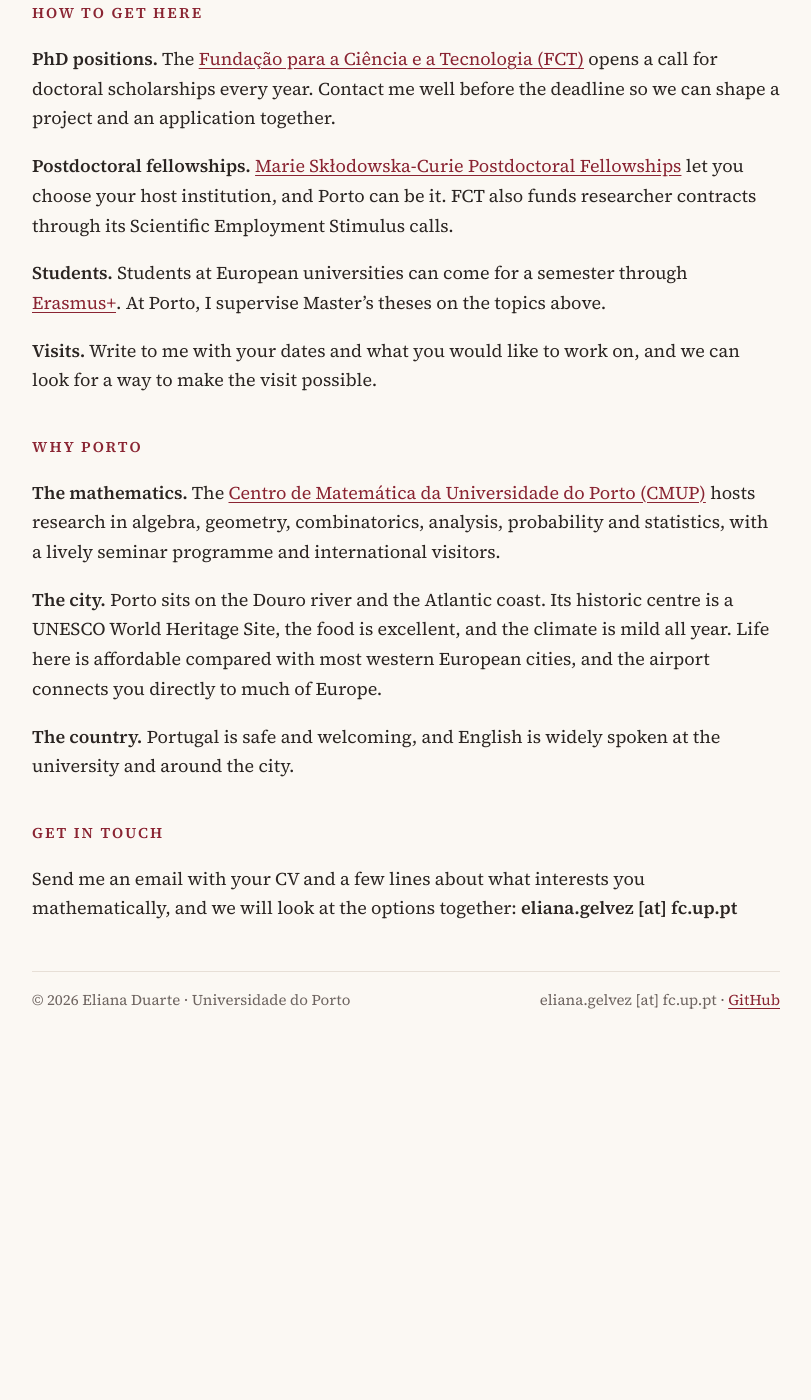
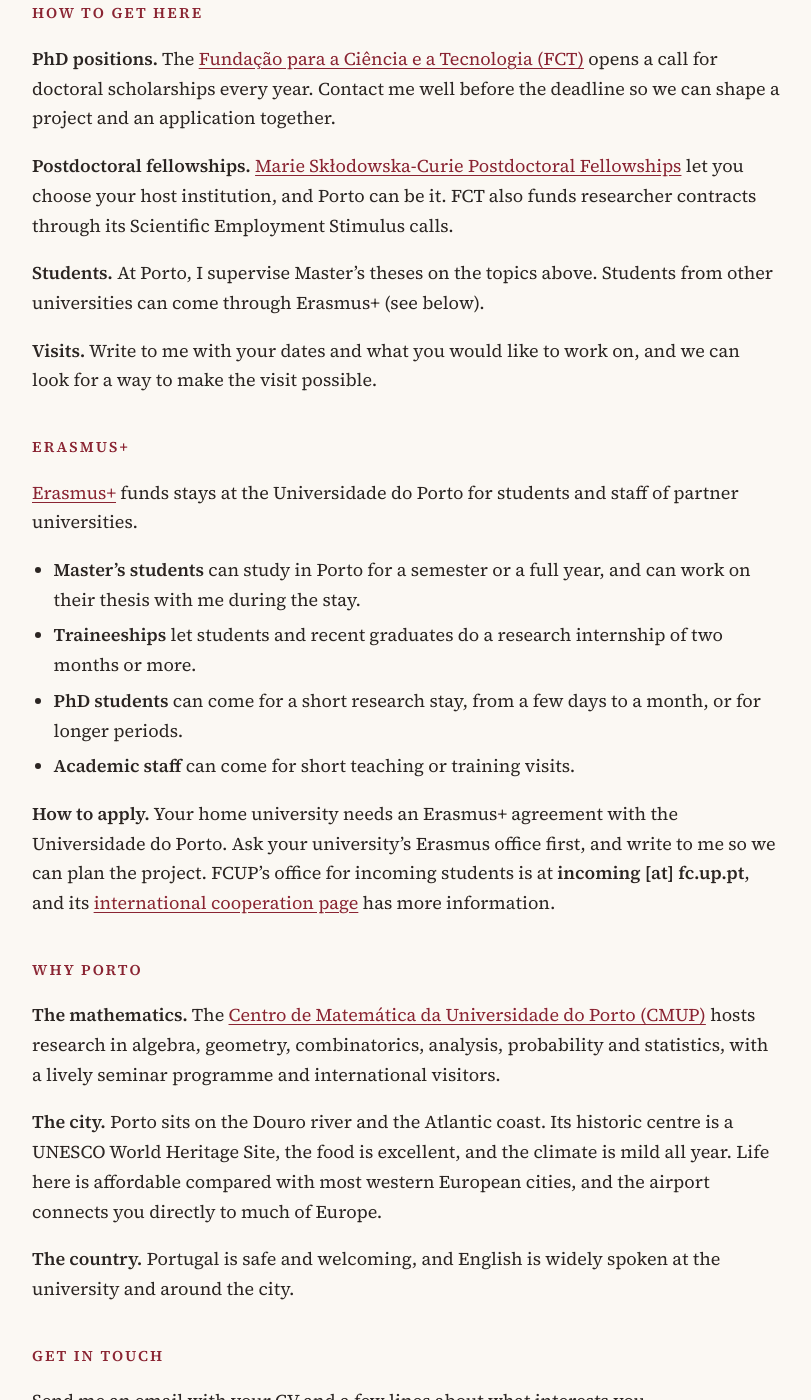
Before and after one commit to emduart2/emduart2.github.io, a Jekyll site: the page built from porto/index.md, in a window 1280 px wide and 1400 px high, scrolled down 1053 px. Shown: the whole window, without its empty margins (234-1045 px from the left). Built offline with Jekyll 4.4.1, drawn with Linux system fonts in a browser that asks for light colours; before the commit the page ends 2090 px from its top, so only the background shows below that.

Commit message:
Add Erasmus+ section to Come to Porto
Co-Authored-By: Claude Opus 5.5 <noreply@anthropic.com>

```diff
--- a/porto/index.md
+++ b/porto/index.md
@@ -27,9 +27,20 @@ title: Come to Porto
 
 **Postdoctoral fellowships.** [Marie Skłodowska-Curie Postdoctoral Fellowships](https://marie-sklodowska-curie-actions.ec.europa.eu/actions/postdoctoral-fellowships) let you choose your host institution, and Porto can be it. FCT also funds researcher contracts through its Scientific Employment Stimulus calls.
 
-**Students.** Students at European universities can come for a semester through [Erasmus+](https://erasmus-plus.ec.europa.eu). At Porto, I supervise Master's theses on the topics above.
+**Students.** At Porto, I supervise Master's theses on the topics above. Students from other universities can come through Erasmus+ (see below).
 
 **Visits.** Write to me with your dates and what you would like to work on, and we can look for a way to make the visit possible.
+
+## Erasmus+
+
+[Erasmus+](https://erasmus-plus.ec.europa.eu/opportunities/opportunities-for-individuals/students) funds stays at the Universidade do Porto for students and staff of partner universities.
+
+- **Master's students** can study in Porto for a semester or a full year, and can work on their thesis with me during the stay.
+- **Traineeships** let students and recent graduates do a research internship of two months or more.
+- **PhD students** can come for a short research stay, from a few days to a month, or for longer periods.
+- **Academic staff** can come for short teaching or training visits.
+
+**How to apply.** Your home university needs an Erasmus+ agreement with the Universidade do Porto. Ask your university's Erasmus office first, and write to me so we can plan the project. FCUP's office for incoming students is at **incoming [at] fc.up.pt**, and its [international cooperation page](https://sigarra.up.pt/fcup/en/p/coopera%C3%A7%C3%A3o) has more information.
 
 ## Why Porto
 
```
